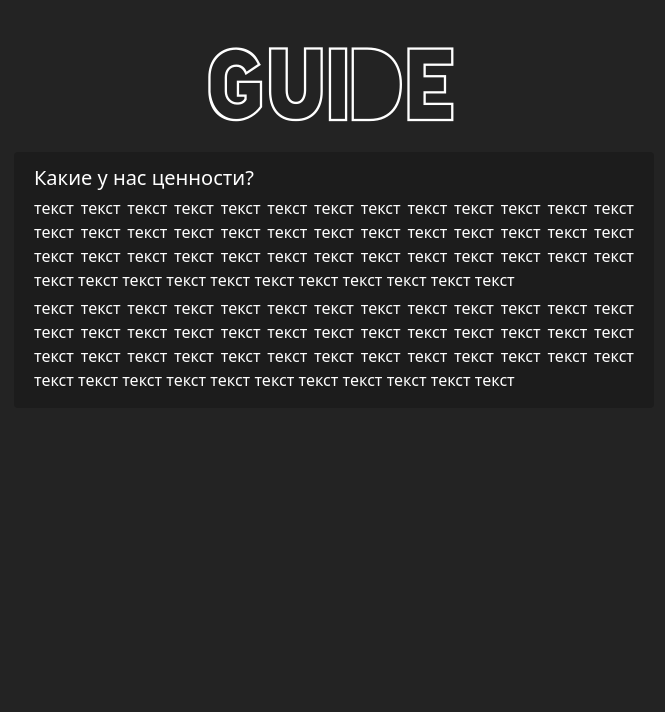
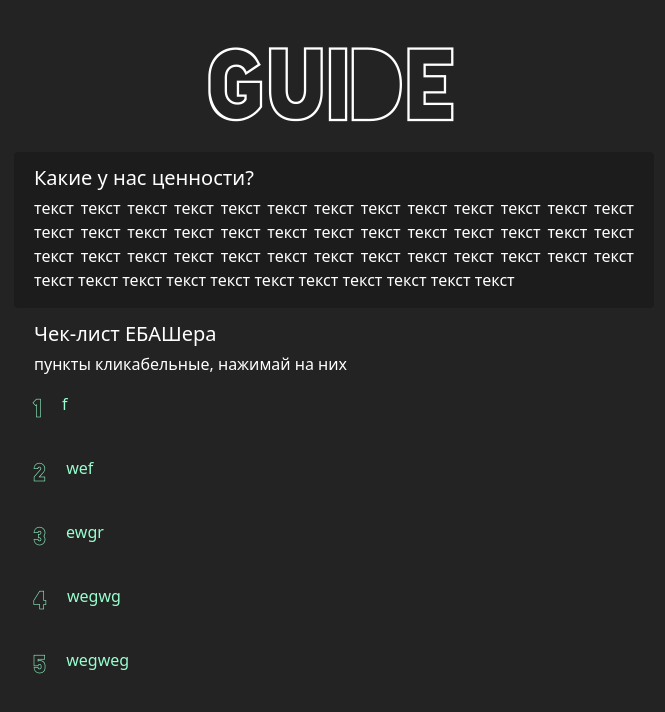
Before and after one commit to 0nlyssslatts/ebash-tma, a Next.js app: page /guide in a window 1280 px wide. Shown: the top 712 px of the page, without its empty margins (306-971 px from the left). Built offline with nearby package versions, Linux system fonts and the light colour scheme.

Commit message:
List and Section components added

```diff
--- a/src/app/guide/Guide.tsx
+++ b/src/app/guide/Guide.tsx
@@ -2,11 +2,16 @@
 
 import { DarkSection } from '@/components/ui/DarkSection';
 import { Header } from '@/components/ui/Header';
+import { List } from '@/components/ui/List';
 import { Page } from '@/components/ui/Page';
+import { Section } from '@/components/ui/Section';
 import { Text } from '@/components/ui/Text';
 import { TextLight } from '@/components/ui/TextLight';
+import { TextLighter } from '@/components/ui/TextLighter';
 
 export default function Guide() {
+  const check = ['f', 'wef', 'ewgr', 'wegwg', 'wegweg'];
+
   return (
     <Page>
       <Header>GUIDE</Header>
@@ -17,12 +22,13 @@ export default function Guide() {
           текст текст текст текст текст текст текст текст текст текст текст текст текст текст текст текст текст текст
           текст текст текст текст текст текст текст текст текст текст текст текст текст текст
         </TextLight>
-        <TextLight>
-          текст текст текст текст текст текст текст текст текст текст текст текст текст текст текст текст текст текст
-          текст текст текст текст текст текст текст текст текст текст текст текст текст текст текст текст текст текст
-          текст текст текст текст текст текст текст текст текст текст текст текст текст текст
-        </TextLight>
       </DarkSection>
+
+      <Section>
+        <Text>Чек-лист EБАШера</Text>
+        <TextLighter>пункты кликабельные, нажимай на них</TextLighter>
+        <List listArray={check} />
+      </Section>
     </Page>
   );
 }
--- /dev/null
+++ b/src/components/ui/List.tsx
@@ -0,0 +1,11 @@
+import ListItem from './ListItem';
+
+export function List({ listArray }: { listArray: string[] }) {
+  return (
+    <ul className="flex flex-col gap-2">
+      {listArray.map((item: string, index: number) => {
+        return <ListItem index={index + 1} item={item} />;
+      })}
+    </ul>
+  );
+}
--- /dev/null
+++ b/src/components/ui/ListItem.tsx
@@ -0,0 +1,10 @@
+import { TextLight } from './TextLight';
+
+export default function ListItem({ item, index }: { item: string; index: number }) {
+  return (
+    <li className="w-full flex flex-row gap-5  hover:cursor-pointer hover:bg-backgroundgreen bg-background text-textgreen py-3 rounded font-medium transition-all relative">
+      <span className="font-blackout text-2xl font-normal">{index.toString()}</span>
+      <TextLight>{item}</TextLight>
+    </li>
+  );
+}
--- /dev/null
+++ b/src/components/ui/Section.tsx
@@ -0,0 +1,5 @@
+import { ReactNode } from 'react';
+
+export function Section({ children }: { children: ReactNode }) {
+  return <div className="rounded px-5 py-3 w-[100%]">{children}</div>;
+}
--- a/src/components/ui/TextLighter.tsx
+++ b/src/components/ui/TextLighter.tsx
@@ -1,5 +1,5 @@
 import { ReactNode } from 'react';
 
-export function TextLight({ children }: { children: ReactNode }) {
+export function TextLighter({ children }: { children: ReactNode }) {
   return <p className="font-montsserat text-base font-extralight mb-1">{children}</p>;
 }
```
